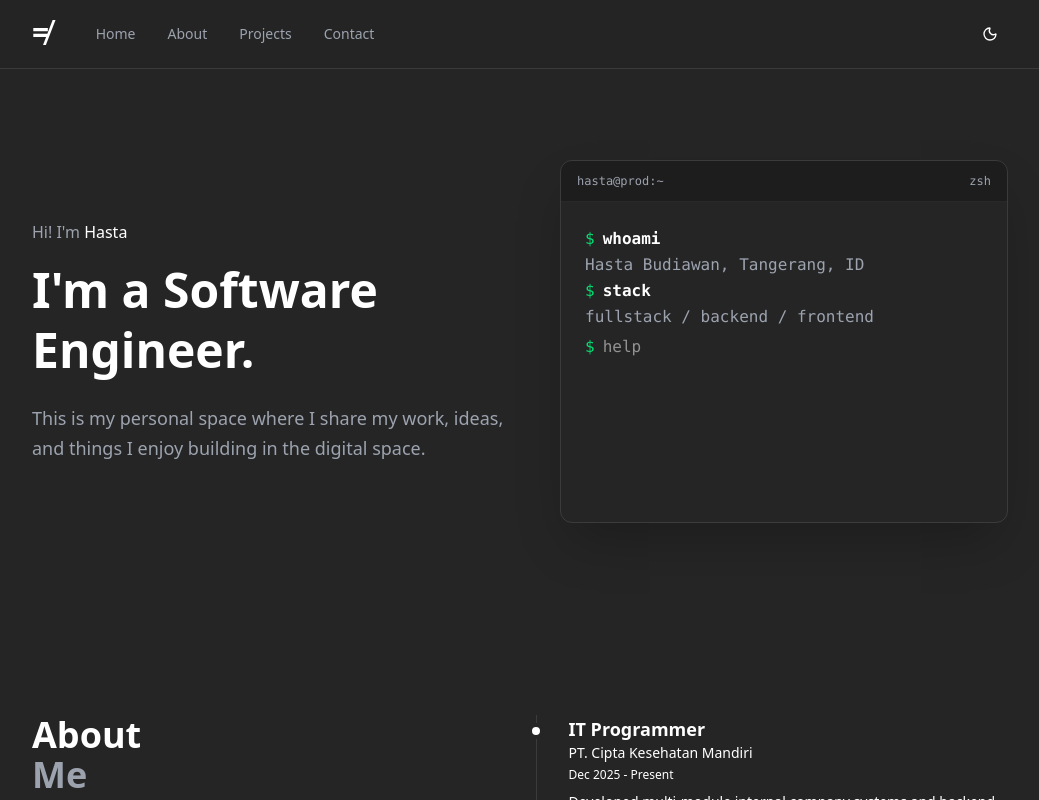
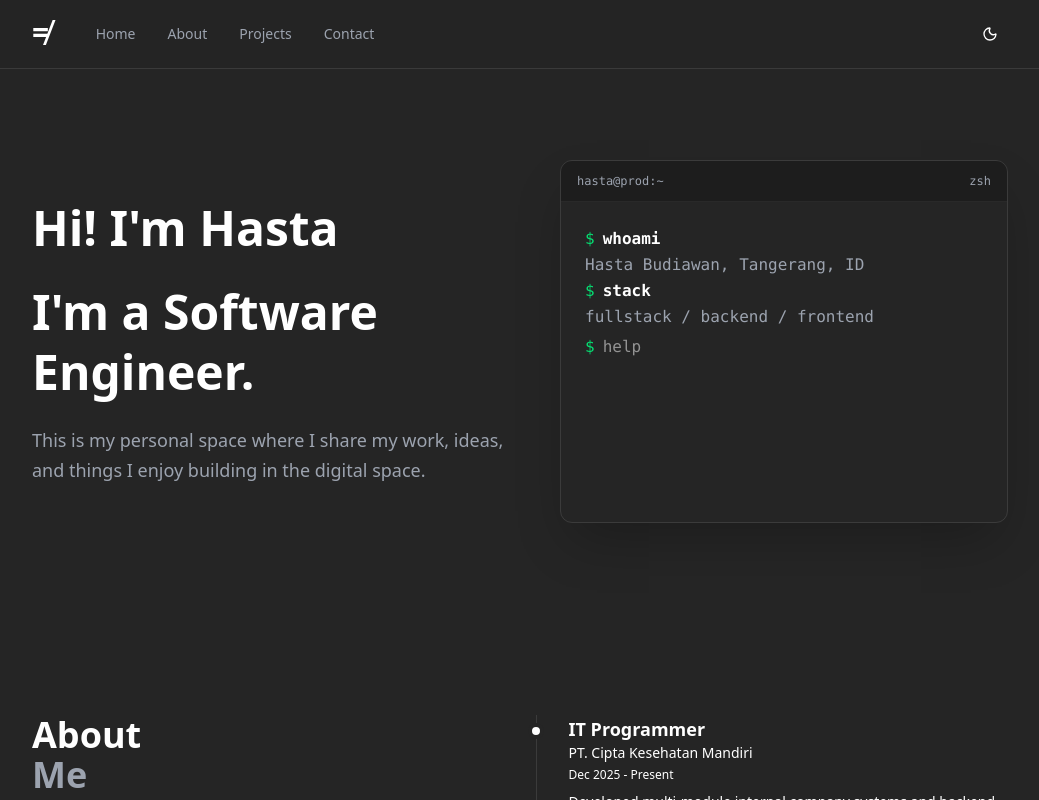
Before and after one commit to hastabdwn/portfolio, a Next.js app: page / in a window 1280 px wide. Shown: the top 800 px of the page, without its empty margins (120-1159 px from the left). Built offline with nearby package versions, Linux system fonts and the light colour scheme.

Commit message:
Replace paragraph with heading in Hero component

```diff
--- a/app/components/Hero.tsx
+++ b/app/components/Hero.tsx
@@ -5,9 +5,9 @@
   return (
     <section className="py-28 md:pt-40 flex flex-col md:flex-row items-center justify-between gap-12 relative z-10" id="hero">
       <div className="text-center md:text-left z-10 flex-1">
-        <p className="text-muted-foreground font-medium mb-4">
+        <h1 className="text-4xl md:text-5xl font-bold leading-tight mb-6">
           {heroData.greeting} <span className="text-primary">{heroData.name}</span>
-        </p>
+        </h1>
         <h2 className="text-4xl md:text-5xl font-bold leading-tight mb-6">
           {heroData.title}
         </h2>
```
